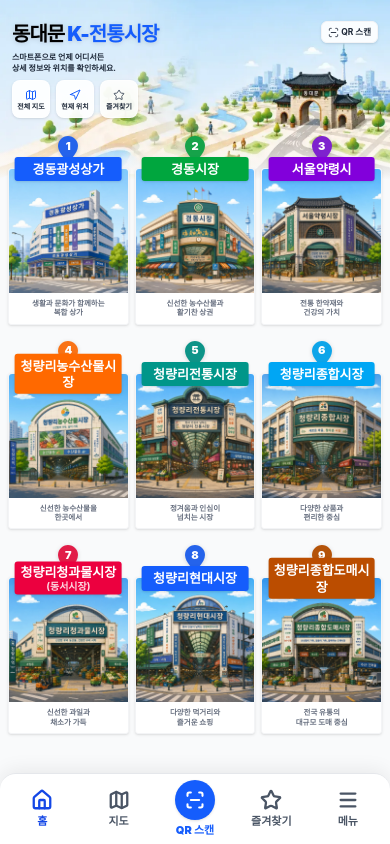
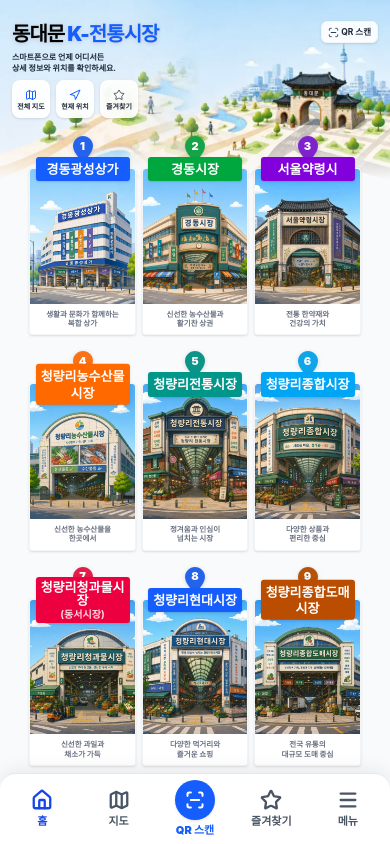
Before and after one commit to gumdalf7787art/k-market, a React (Vite) app: page / in a window 390 px wide. Built offline with nearby package versions, Linux system fonts and the light colour scheme.

Commit message:
Adjust market cards layout in mobile: scale down width by 15% and stretch height to bottom nav

```diff
--- a/src/pages/HomePage.jsx
+++ b/src/pages/HomePage.jsx
@@ -71,7 +71,7 @@ export default function HomePage() {
 
         {/* PC용 미세 그라데이션 배경 래퍼 */}
         <div className="md:bg-gradient-to-b md:from-white md:via-slate-50/80 md:to-slate-100/60 flex-1 flex flex-col">
-          <div className="flex-1 px-2 pt-1.5 pb-[40px] md:max-w-7xl md:mx-auto md:w-full md:px-8 md:pt-10 md:pb-16 flex flex-col">
+          <div className="flex-1 w-[85%] mx-auto pt-1.5 pb-2 md:max-w-7xl md:w-full md:px-8 md:pt-10 md:pb-16 flex flex-col">
 
             {/* PC용 섹션 타이틀 - 장식선과 서브텍스트 추가 */}
             <div className="hidden md:flex flex-col items-center mb-10">
```
